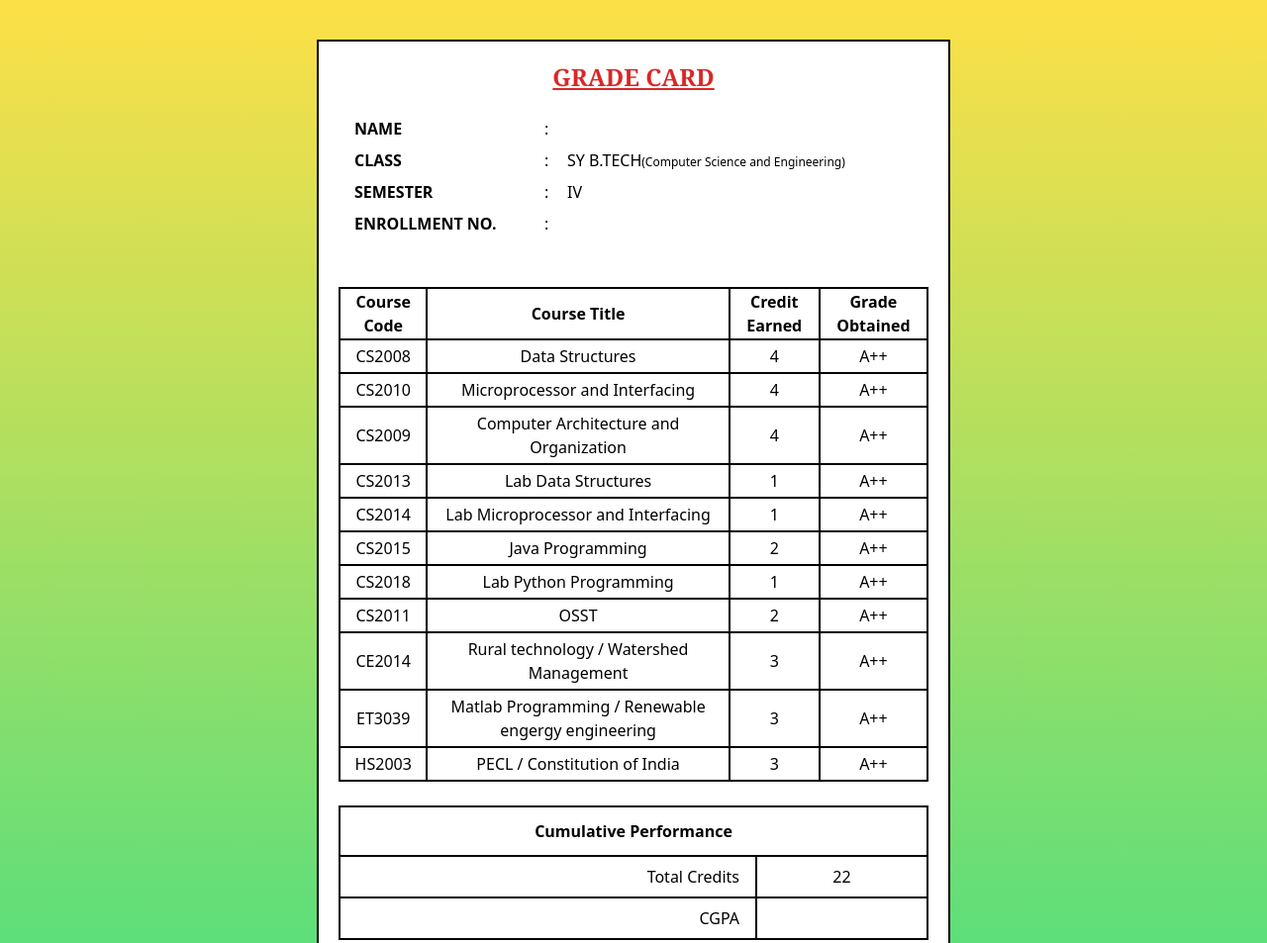
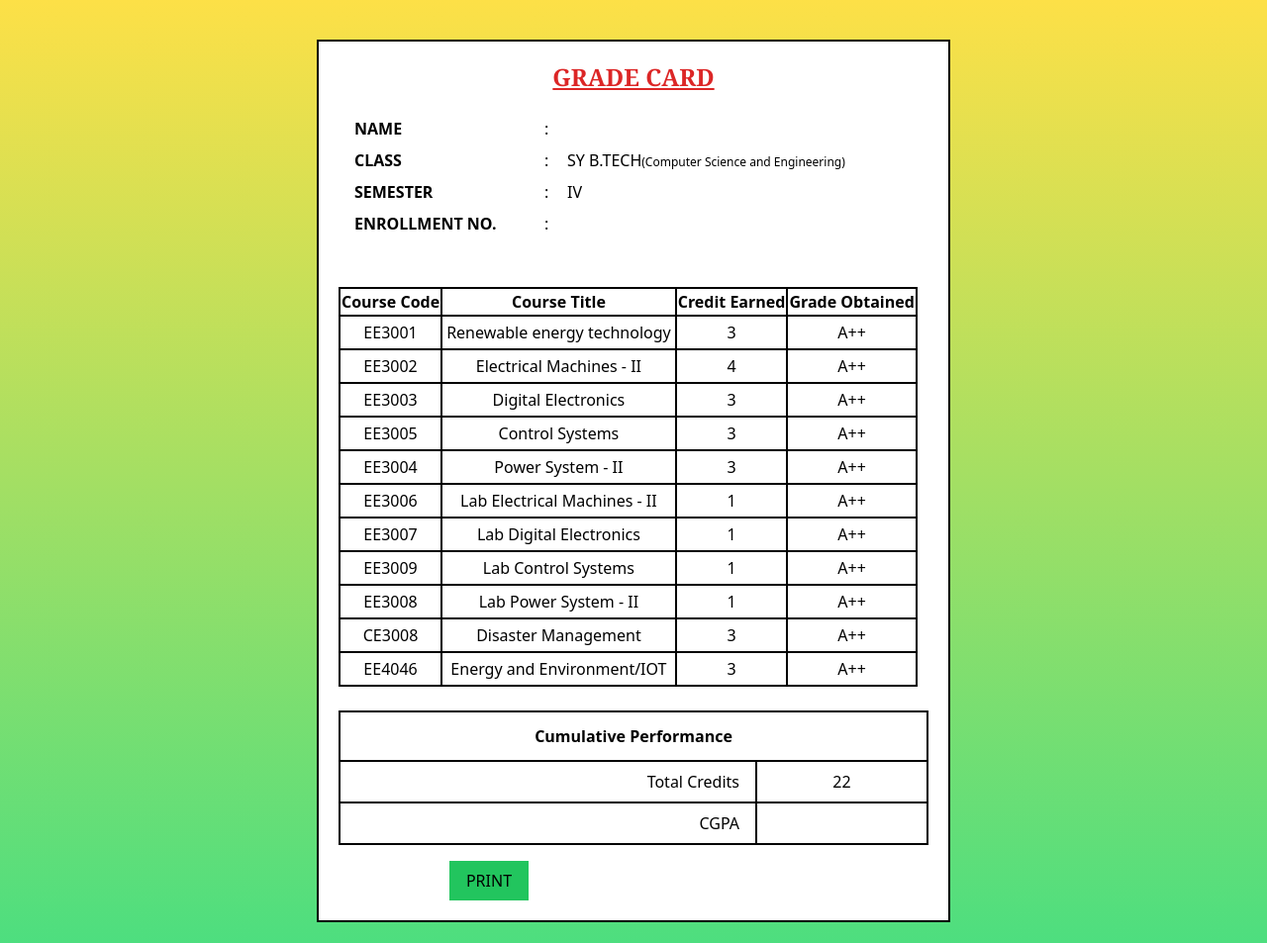
Before and after one commit to Datharv/Calculator, a website built with Vite: page marksheet.html in a window 1280 px wide. Shown: the top 953 px of the page at 99% size. Built offline with nearby package versions, Linux system fonts and the light colour scheme.

Commit message:
subject changes to electrical

```diff
--- a/marksheet.html
+++ b/marksheet.html
@@ -56,68 +56,68 @@
             </thead>
             <tbody>
                 <tr>
-                    <td class="border-2 border-black p-1">CS2008</td>
-                    <td class="border-2 border-black p-1">Data Structures</td>
+                    <td class="border-2 border-black p-1">EE3001</td>
+                    <td class="border-2 border-black p-1">Renewable energy technology</td>
+                    <td  class="border-2 border-black p-1">3</td>
+                    <td  class="grades border-2 border-black p-1">A++</td>
+                </tr>
+                <tr>
+                    <td class="border-2 border-black p-1">EE3002</td>
+                    <td class="border-2 border-black p-1">Electrical Machines - II</td>
                     <td  class="border-2 border-black p-1">4</td>
                     <td  class="grades border-2 border-black p-1">A++</td>
                 </tr>
                 <tr>
-                    <td class="border-2 border-black p-1">CS2010</td>
-                    <td class="border-2 border-black p-1">Microprocessor and Interfacing</td>
-                    <td  class="border-2 border-black p-1">4</td>
+                    <td class="border-2 border-black p-1">EE3003</td>
+                    <td class="border-2 border-black p-1">Digital Electronics</td>
+                    <td  class="border-2 border-black p-1">3</td>
                     <td  class="grades border-2 border-black p-1">A++</td>
                 </tr>
                 <tr>
-                    <td class="border-2 border-black p-1">CS2009</td>
-                    <td class="border-2 border-black p-1">Computer Architecture and Organization</td>
-                    <td  class="border-2 border-black p-1">4</td>
+                    <td class="border-2 border-black p-1">EE3005</td>
+                    <td class="border-2 border-black p-1">Control Systems</td>
+                    <td  class="border-2 border-black p-1">3</td>
                     <td  class="grades border-2 border-black p-1">A++</td>
                 </tr>
                 <tr>
-                    <td class="border-2 border-black p-1">CS2013</td>
-                    <td class="border-2 border-black p-1">Lab Data Structures</td>
+                    <td class="border-2 border-black p-1">EE3004</td>
+                    <td class="border-2 border-black p-1">Power System - II</td>
+                    <td  class="border-2 border-black p-1">3</td>
+                    <td  class="grades border-2 border-black p-1">A++</td>
+                </tr>
+                <tr>
+                    <td class="border-2 border-black p-1">EE3006</td>
+                    <td class="border-2 border-black p-1">Lab Electrical Machines - II</td>
                     <td  class="border-2 border-black p-1">1</td>
                     <td  class="grades border-2 border-black p-1">A++</td>
                 </tr>
                 <tr>
-                    <td class="border-2 border-black p-1">CS2014</td>
-                    <td class="border-2 border-black p-1">Lab Microprocessor and Interfacing</td>
+                    <td class="border-2 border-black p-1">EE3007</td>
+                    <td class="border-2 border-black p-1">Lab Digital Electronics</td>
                     <td  class="border-2 border-black p-1">1</td>
                     <td  class="grades border-2 border-black p-1">A++</td>
                 </tr>
                 <tr>
-                    <td class="border-2 border-black p-1">CS2015</td>
-                    <td class="border-2 border-black p-1">Java Programming</td>
-                    <td  class="border-2 border-black p-1">2</td>
-                    <td  class="grades border-2 border-black p-1">A++</td>
-                </tr>
-                <tr>
-                    <td class="border-2 border-black p-1">CS2018</td>
-                    <td class="border-2 border-black p-1">Lab Python Programming</td>
+                    <td class="border-2 border-black p-1">EE3009</td>
+                    <td class="border-2 border-black p-1">Lab Control Systems</td>
                     <td  class="border-2 border-black p-1">1</td>
                     <td  class="grades border-2 border-black p-1">A++</td>
                 </tr>
                 <tr>
-                    <td class="border-2 border-black p-1">CS2011</td>
-                    <td class="border-2 border-black p-1">OSST</td>
-                    <td  class="border-2 border-black p-1">2</td>
-                    <td  class="grades border-2 border-black p-1">A++</td>
-                </tr>
-                <tr>
-                    <td class="border-2 border-black p-1">CE2014</td>
-                    <td class="border-2 border-black p-1">Rural technology / Watershed Management</td>
-                    <td  class="border-2 border-black p-1">3</td>
+                    <td class="border-2 border-black p-1">EE3008</td>
+                    <td class="border-2 border-black p-1">Lab Power System - II</td>
+                    <td  class="border-2 border-black p-1">1</td>
                     <td  class="grades border-2 border-black p-1" >A++</td>
                 </tr>
                 <tr>
-                    <td class="border-2 border-black p-1">ET3039</td>
-                    <td class="border-2 border-black p-1">Matlab Programming / Renewable engergy engineering</td>
+                    <td class="border-2 border-black p-1">CE3008</td>
+                    <td class="border-2 border-black p-1">Disaster Management</td>
                     <td  class="border-2 border-black p-1">3</td>
                     <td  class="grades border-2 border-black p-1">A++</td>
                 </tr>
                 <tr>
-                    <td class="border-2 border-black p-1">HS2003</td>
-                    <td class="border-2 border-black p-1">PECL / Constitution of India</td>
+                    <td class="border-2 border-black p-1">EE4046</td>
+                    <td class="border-2 border-black p-1">Energy and Environment/IOT</td>
                     <td  class="border-2 border-black p-1">3</td>
                     <td  class="grades border-2 border-black p-1">A++</td>
                 </tr>
```
